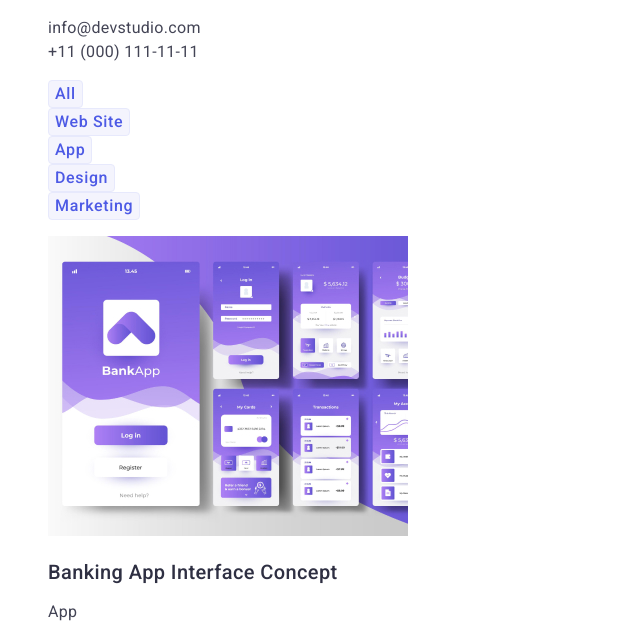
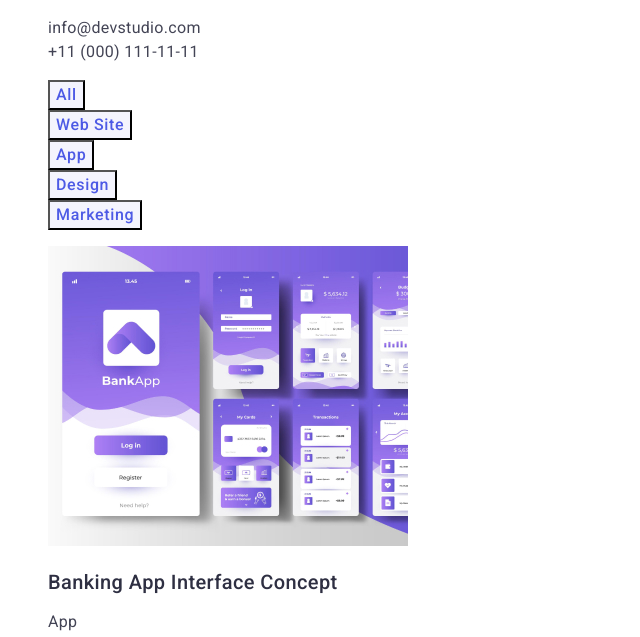
Before and after one commit to gabrielg-goit/goit-markup-hw-02, a plain HTML site: page portfolio.html in a window 1280 px wide. Shown: the part 120-757 px from the top of the page, without its empty margins (0-640 px from the left). Drawn offline with Linux system fonts and the light colour scheme.

Commit message:
twenty one

```diff
--- a/css/styles.css
+++ b/css/styles.css
@@ -9,6 +9,7 @@
   --text-font-family: "Roboto", sans-serif;
   --logo-font-family: "Raleway", sans-serif;
 }
+
 /* Global Styles */
 body {
   font-family: "Roboto", sans-serif;
@@ -38,7 +39,7 @@ body {
   letter-spacing: 1.12px;
 }
 .hero-button {
-  background: var(--ocean);
+  background: var(--iris);
   color: var(--white);
   font-family: "Roboto", sans-serif;
   font-size: 16px;
@@ -179,8 +180,6 @@ body {
   font-weight: 500;
   line-height: 1.5;
   letter-spacing: 0.64px;
-  border-radius: 4px;
-  border: 1px solid var(--CORNFLOWER, #e7e9fc);
   cursor: pointer;
 }
 
@@ -194,8 +193,6 @@ body {
   font-weight: 500;
   line-height: 1.5;
   letter-spacing: 0.64px;
-  border-radius: 4px;
-  border: 1px solid var(--CORNFLOWER, #e7e9fc);
   cursor: pointer;
 }
 
--- a/portfolio.html
+++ b/portfolio.html
@@ -50,7 +50,7 @@
         <h1 hidden>HIDE</h1>
         <ul class="list">
           <li>
-            <button class="first-one-button" type="button">All</button>
+            <button class="sec-one-button" type="button">All</button>
           </li>
           <li>
             <button class="sec-one-button" type="button">Web Site</button>
```
Also changed, not shown: index.html (+1 -1 lines).
